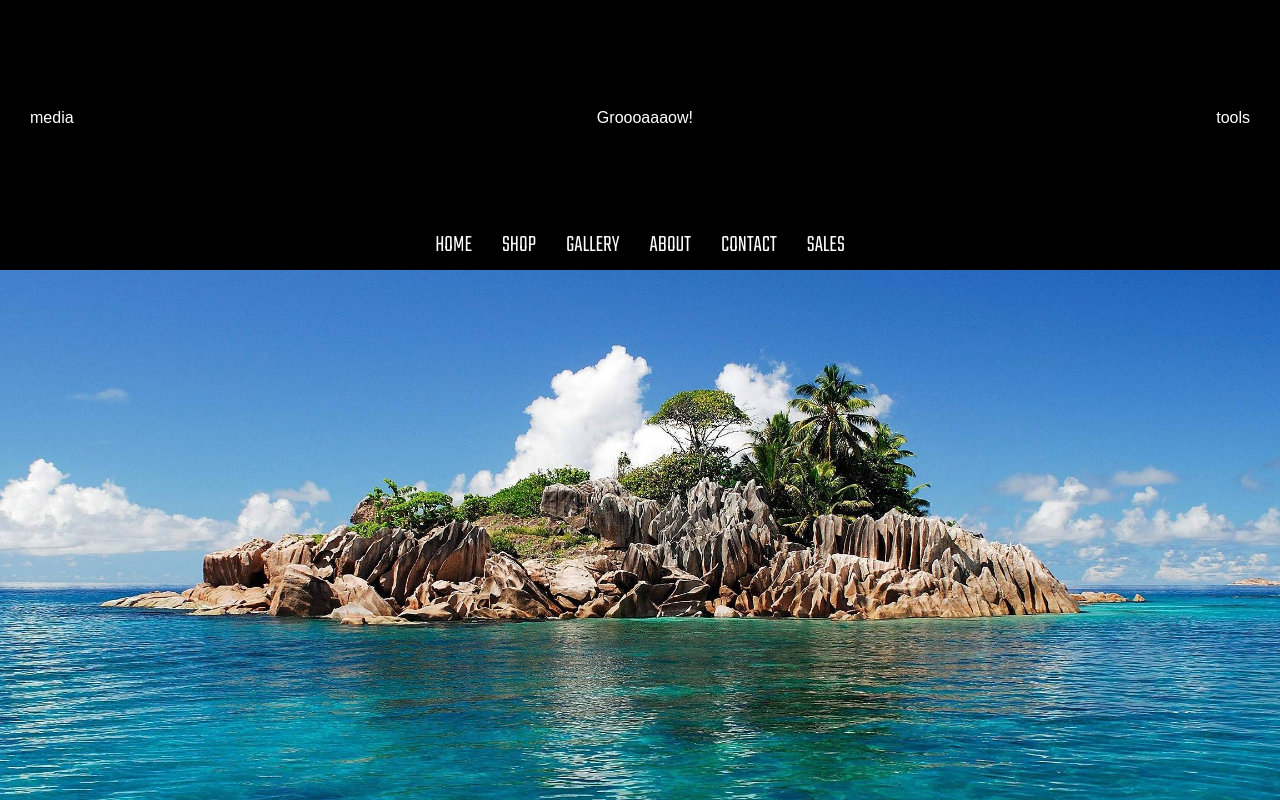
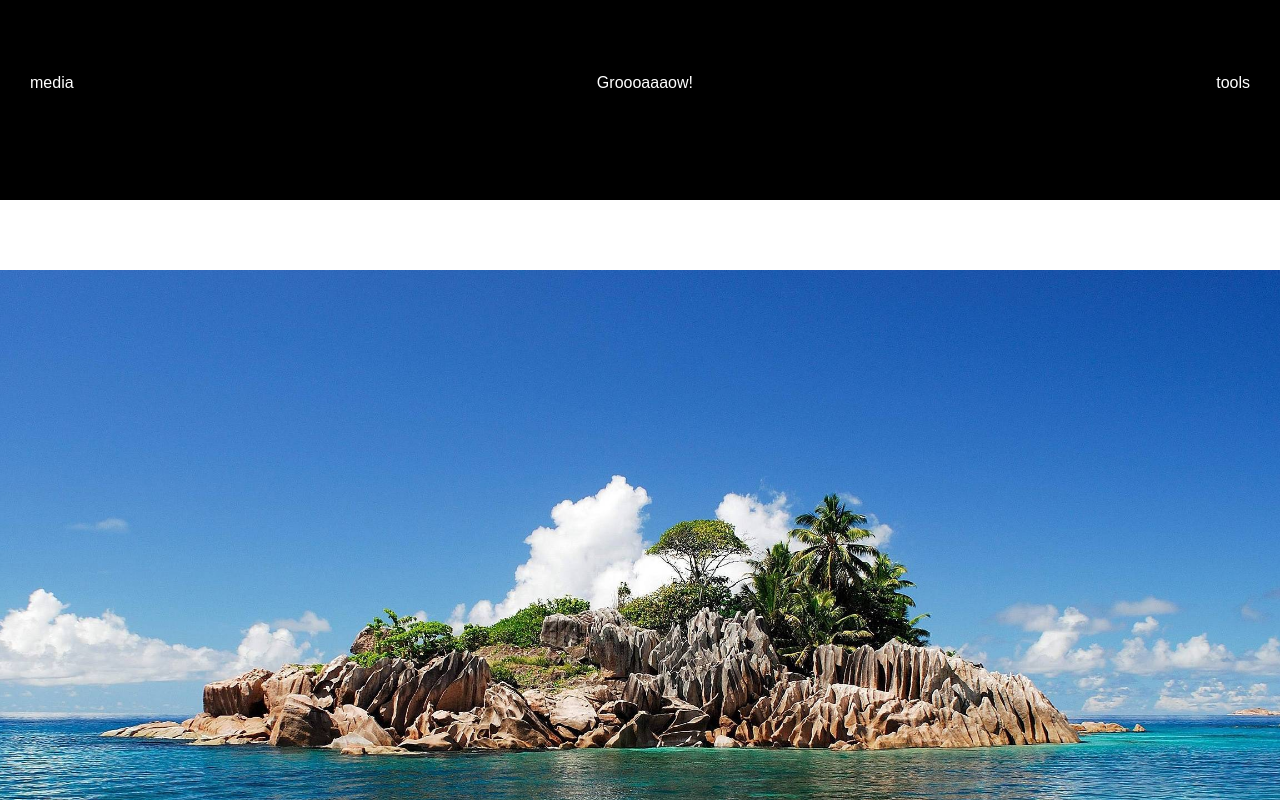
Before and after one commit to BrianPineau/my-business-site, a React (Create React App) app: page / in a window 1280 px wide. Shown: the top 800 px of the page. Built offline with nearby package versions, Linux system fonts and the light colour scheme.

Commit message:
begin new header

```diff
--- a/src/App.js
+++ b/src/App.js
@@ -5,6 +5,7 @@ import { BrowserRouter as Router, Switch, Route } from 'react-router-dom';
 import Header from './Components/header';
 import ImageGrid from './Components/image-grid';
 import LandingPage from './Components/landing-page';
+import Footer from './Components/footer';
 
 function App() {
   return (
@@ -16,6 +17,7 @@ function App() {
           <Route path="/" exact component={LandingPage} />
           <Route path="/gallery" component={ImageGrid} />
         </Switch>
+        <Footer />
       </div>
     </Router>
   );
--- /dev/null
+++ b/src/Components/component-css/footer.css
@@ -0,0 +1,5 @@
+.footer-container {
+  height: 100px;
+  width: 100vw;
+  background-color: black;
+}
--- a/src/Components/component-css/header.css
+++ b/src/Components/component-css/header.css
@@ -17,12 +17,12 @@
   background-color: black;
   position: fixed;
   top: 0; left: 0; right: 0;
-  height: 270px;
+  height: 200px;
   display: flex;
   justify-content: center;
   align-items: center;
   z-index: 10;
-  transition: 0.18s ease-out 0.18s;
+  transition: 0.1s ease-out;
 }
 
 /* Header scroll event */
--- a/src/Components/component-css/jumbotron.css
+++ b/src/Components/component-css/jumbotron.css
@@ -7,7 +7,7 @@
 .jumbo-container {
   height: 100vh;
   width: 100vw;
-  margin-top: 140px;
+  margin-top: 270px;
   background-image: url('../../Images/JUMBO.jpg');
   background-size: cover;
   background-position: center;
--- /dev/null
+++ b/src/Components/footer.js
@@ -0,0 +1,16 @@
+
+
+import './component-css/footer.css';
+
+const Footer = () => {
+
+  return (
+    <div>
+      <div className="footer-container">
+
+      </div>
+    </div>
+  )
+}
+
+export default Footer;
```
